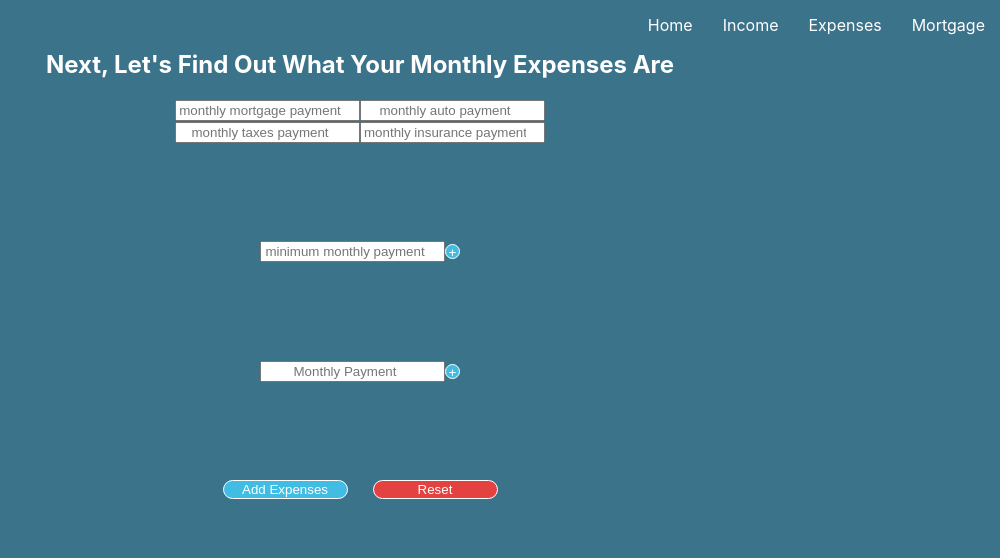
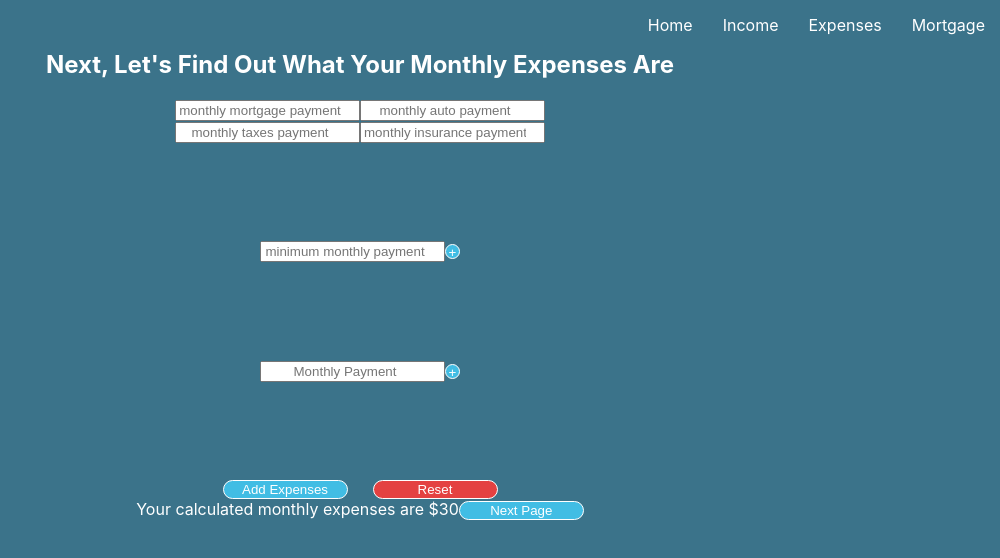
Before and after one commit to macrowell70/mortgage-calculator, a React (Create React App) app: page /expenses in a window 1280 px wide. Both pictures are taken after typing "5", "5", "5", "5", "5", "5" into the empty fields and a click on the button "Add Expenses". Shown: the top 558 px of the page, without its empty margins (280-1280 px from the left). Built offline with nearby package versions, Linux system fonts and the light colour scheme.

Commit message:
adds navigate button to expenses page upon entering expenses

```diff
--- a/src/App.js
+++ b/src/App.js
@@ -82,6 +82,7 @@ function App() {
             path='/expenses'
             element={<ExpensesCalculator
             finalFigures={finalFigures}
+            handleNavigate={handleNavigate}
             handleChange={handleChange}
             updateFigures={updateFigures} />}
           />
--- a/src/Components/ExpensesCalculator.js
+++ b/src/Components/ExpensesCalculator.js
@@ -17,9 +17,10 @@ const initialFormValues = {
 };
 
 export default function ExpensesCalculator(props) {
-    const { updateFigures, finalFigures } = props
+    const { updateFigures, finalFigures, handleNavigate } = props
     const [formValues, setFormValues] = useState(initialFormValues);
     const [expenses, setExpenses] = useState();
+    const [expensesAreEntered, setExpensesAreEntered] = useState(false);
 
     const fields = [
         'mortgage',
@@ -47,6 +48,7 @@ export default function ExpensesCalculator(props) {
 
     const handleChange = evt => {
         setFormValues(props.handleChange(evt));
+        setExpensesAreEntered(false);
     };
 
     const handleChangeCC = evt => {
@@ -55,6 +57,7 @@ export default function ExpensesCalculator(props) {
             if (cc.name === name) return { name: name, value: value }
             else return cc
         })});
+        setExpensesAreEntered(false);
     };
 
     const handleChangeOther = evt => {
@@ -63,6 +66,7 @@ export default function ExpensesCalculator(props) {
             if(oth.name === name) return { name: name, value: value }
             else return oth
         })});
+        setExpensesAreEntered(false)
     };
 
 
@@ -82,11 +86,13 @@ export default function ExpensesCalculator(props) {
         evt.preventDefault()
         updateFigures('expenses', expenses)
         setFormValues(initialFormValues);
+        setExpensesAreEntered(true);
     };
 
     const handleReset = () => {
         setFormValues(initialFormValues);
         updateFigures('expenses', 0);
+        setExpensesAreEntered(false);
     };
 
     return (
@@ -141,8 +147,13 @@ export default function ExpensesCalculator(props) {
                         <button className='submit' type='submit'>Add Expenses</button>
                         <button className='reset' type='reset' onClick={handleReset}>Reset</button>
                     </div>
-
                 </form>
+                {expensesAreEntered && (
+                    <div className='calculated-expenses' >
+                        {`Your calculated monthly expenses are $${finalFigures.expenses}`}
+                        <button onClick={() => handleNavigate('/mortgage')}>Next Page</button>
+                    </div>
+                )}
             </div>
         </div>
     )
--- a/src/Components/IncomeCalculator.js
+++ b/src/Components/IncomeCalculator.js
@@ -86,8 +86,7 @@ export default function IncomeCalculator(props) {
 
                 </form>
                 {paycheckIsEntered && (
-                    <div
-                        className='calculated-income'>
+                    <div className='calculated-income'>
                         {`Your calculated monthly income: $${finalFigures.income}`}
                         <button onClick={() => handleNavigate('/expenses')}>Next Page</button>
                     </div>
```
